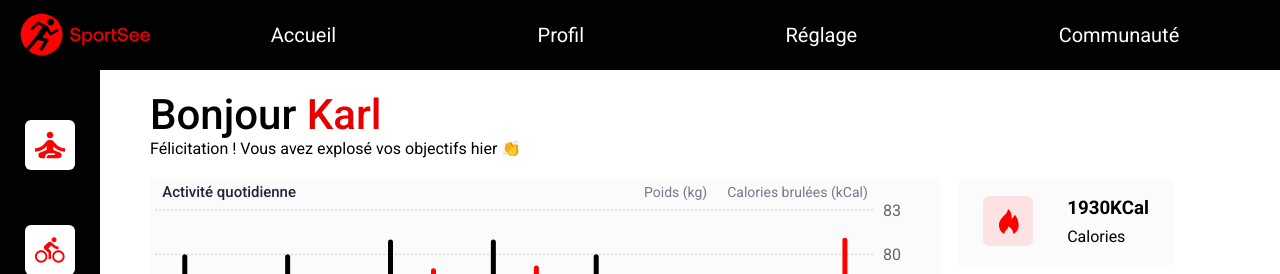
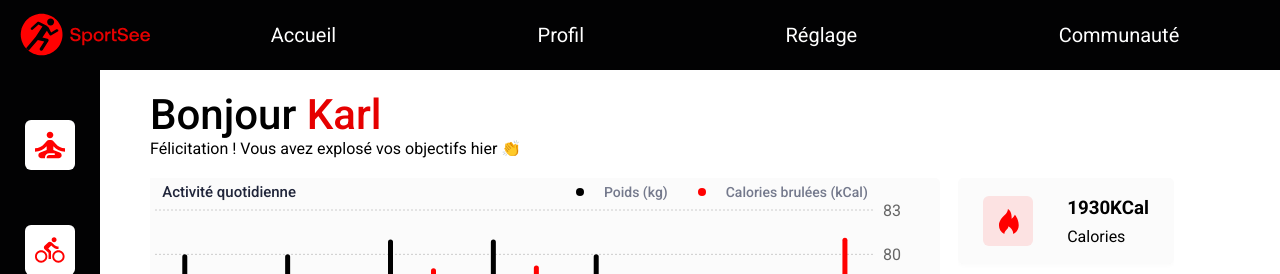
Before and after one commit to SerylLns/P12-sport-see, a React (Create React App) app: page /12 in a window 1280 px wide. Shown: the top 274 px of the page. Built offline with nearby package versions, Linux system fonts and the light colour scheme.

Commit message:
tooltips styles

```diff
--- a/src/components/SelectUser.jsx
+++ b/src/components/SelectUser.jsx
@@ -6,8 +6,8 @@ const SelectUser = () => {
   return (
     <div className="user-container">
       <h1>Choisir un utilisateur</h1>
-      <Link to={"/12"}>Utilisateur 12</Link>
-      <Link to={"/18"}>Utilisateur 18</Link>
+      <Link to={"/12"}>Utilisateur 12 (Karl)</Link>
+      <Link to={"/18"}>Utilisateur 18 (Cecilia)</Link>
     </div>
   );
 };
--- a/src/components/charts/ChartBar.jsx
+++ b/src/components/charts/ChartBar.jsx
@@ -86,11 +86,14 @@ const CustomizedLegend = (props) => {
       <ul>
         {payload.map((entry, index) => (
           <li className={`legendItem ${entry.value}`} key={index}>
-            {`${
-              entry.value === "kilogram"
+            <span></span>
+            <p>
+              {`${
+                entry.value === "kilogram"
                 ? "Poids (kg)"
                 : "Calories brulées (kCal)"
-            }`}
+              }`}
+            </p>
           </li>
         ))}
       </ul>
@@ -104,7 +107,9 @@ const CustomizeTooltips = (props) => {
       {props.payload?.[0] && (
         <div className="chart-bar-tooltips">
           <>
-            <span>{props.payload[0].value}kg</span>
+            <span>
+              {props.payload[0].value}kg
+            </span>
             <span>{props.payload[1].value}Kcal</span>
           </>
         </div>
--- a/src/components/charts/chartbar.scss
+++ b/src/components/charts/chartbar.scss
@@ -17,38 +17,48 @@ ul{
   justify-content: flex-end;
 }
 .legendItem{
-  font-family: 'Roboto';
-  position: relative;
-  margin-left: 20px;
-  font-size: 14px;
-  color: #74798C;
-  &::before{
-    position: absolute;
-    left: -13px;
-    top: 25%;
+  display: flex;
+  align-items: center;
+  justify-content: center;
+  span{
+    position: relative;
+    // left: -50%;
+    // top: 25%;
     content: "";
     width: 8px;
     height: 8px;
     border-radius: 50%;
+    z-index: 1000;
   }
 }
-.legendItem.calories::before{
+.legendItem p{
+  font-family: 'Roboto';
+  position: relative;
+  margin: 0;
+  margin-left: 20px;
+  font-size: 14px;
+  color: #74798C;
+}
+.legendItem.calories span{
   background-color: #FF0101;
 }
-.legendItem.kilogram::before{
+.legendItem.kilogram span{
   background-color: #000;
 }
 
 .chart-bar-tooltips{
   position: relative;
   // padding-right: 20px;
-  width: 40px;
-  height: 65px;
+  width: 60px;
+  text-align: start;
+  height: 75px;
   display: flex;
   flex-direction: column;
   // align-items: center;
-  // justify-content: center;
+  justify-content: center;
   // padding: 10px;
+  font-weight: 500;
+  font-size: 11px;
   color: white;
   background-color: #E60000;
   text-align: left;
@@ -56,5 +66,7 @@ ul{
     z-index: 14;
     padding-right: 20px;
     width: 100%;
+    padding: 10px 10px;
+    margin-left: 5px !important;
   }
 }
```
